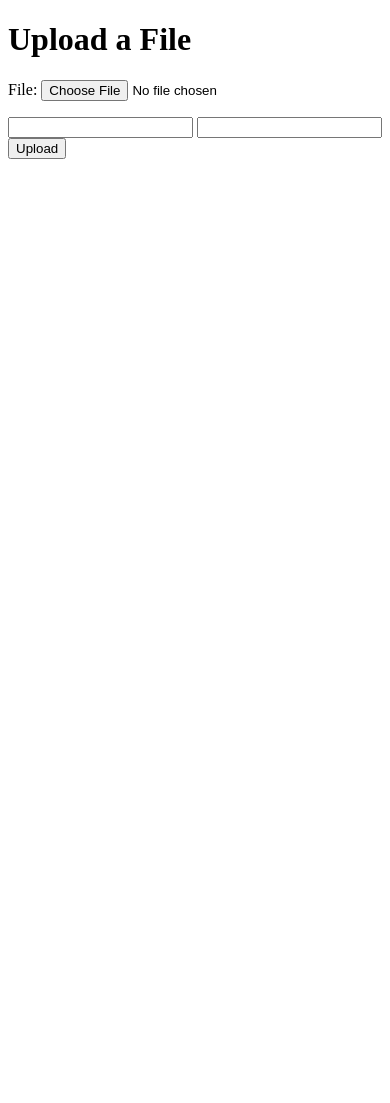
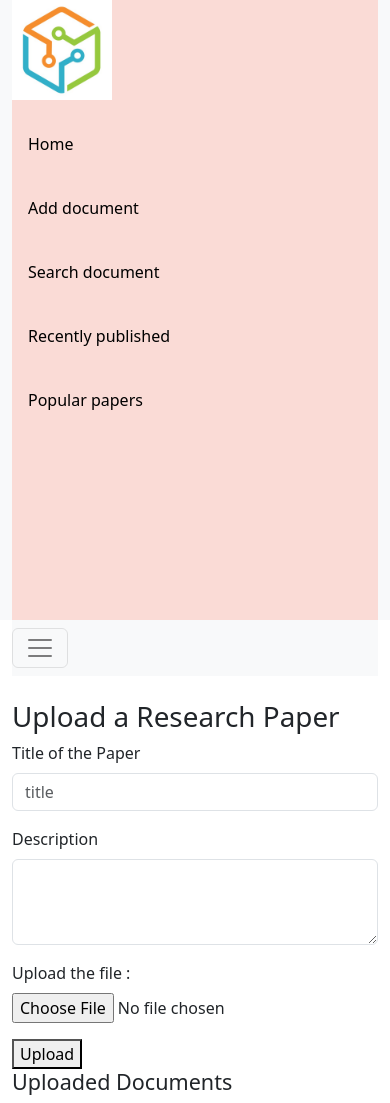
Before and after one commit to hindu-muppala/ResearchPapersManagamentSystem, a Django app: page /upload/ in a window 390 px wide. Before the commit the page ends 159 px from the top, so only its background shows below. Run offline with Django 4.2, Linux system fonts and the light colour scheme; some libraries are stand-ins or nearby versions.

Commit message:
basic funtionalites

```diff
--- a/researchpapermanagement/forms.py
+++ b/researchpapermanagement/forms.py
@@ -1,6 +1,8 @@
 from django import forms
 from .models import FileModel
+
+
 class FileForm(forms.ModelForm):
     class Meta:
         model = FileModel
-        fields = ['file']
+        fields = ['title', 'description', 'file']
--- a/researchpapermanagement/urls.py
+++ b/researchpapermanagement/urls.py
@@ -4,5 +4,9 @@ urlpatterns = [
 
     path('upload/', views.upload_file, name='upload_file'),
     path('files/', views.file_list, name='file_list'),
-
+    path('',views.home),
+    path('logIn',views.login),
+    path('signUp',views.SignUp),
+    path('createStudent',views.createStudent),
+    path('createFaculty',views.createFaculty)
 ]
--- a/researchpapermanagement/views.py
+++ b/researchpapermanagement/views.py
@@ -1,11 +1,12 @@
 
 from django.shortcuts import render, redirect
 from .forms import FileForm
-from .models import FileModel
+from .models import FileModel,Student,Faculty
+from django.http import HttpResponse
 # from .models import Candidate
 # form .models import Student
 def home(request):
-    return render()
+    return render(request,'base.html')
 def upload_file(request):
     if request.method == 'POST':
         form = FileForm(request.POST, request.FILES)
@@ -19,14 +20,12 @@ def file_list(request):
     files = FileModel.objects.all()
     return render(request, 'file_list.html', {'files': files})
 def login(request):
-     return render('loginpg.html')
+     return render(request,'loginpg.html')
 def SignUp(request):
     return render(request,'signUp.html')
 def createStudent(request):
-    if request.method== 'POST':
-        pass
+    pass
 def createFaculty(request):
-    if request.method== 'POST':
-        pass
+    return HttpResponse(request.GET)
 def dashboard(request):
     pass
--- a/researchpapers/settings.py
+++ b/researchpapers/settings.py
@@ -118,8 +118,11 @@ USE_TZ = True
 # Static files (CSS, JavaScript, Images)
 # https://docs.djangoproject.com/en/4.2/howto/static-files/
 
+
 STATIC_URL = 'static/'
-
+STATICFILES_DIRS = (
+    os.path.join(BASE_DIR, "static/"),
+)
 # Default primary key field type
 # https://docs.djangoproject.com/en/4.2/ref/settings/#default-auto-field
 
--- /dev/null
+++ b/templates/dashboard_base.html
@@ -0,0 +1,175 @@
+{% load static %}
+<!DOCTYPE html>
+<html>
+<head>
+    <title>Side Menu Example</title>
+    <style>
+	.position-sticky {
+		background-color: rgba(255, 99, 71, 0.2);
+	}
+	.container mt-4 {
+		background-color: #ADD8E6;
+	}
+    </style>
+    <link rel="stylesheet" href="https://stackpath.bootstrapcdn.com/bootstrap/4.5.2/css/bootstrap.min.css">
+    <link
+      href="https://cdn.jsdelivr.net/npm/bootstrap@5.3.1/dist/css/bootstrap.min.css"
+      rel="stylesheet"
+      integrity="sha384-4bw+/aepP/YC94hEpVNVgiZdgIC5+VKNBQNGCHeKRQN+PtmoHDEXuppvnDJzQIu9"
+      crossorigin="anonymous"
+    />
+</head>
+<body>
+    <div class="container-fluid ">
+        <div class="row">
+         <nav class="col-md-3 col-lg-2 d-md-block bg-light sidebar">
+    	<div class="position-sticky">
+        <ul class="nav flex-column">
+	    <li class="nav-item">
+		<img src="{% static 'logo.jpg' %}" width="100vw">
+            <li class="nav-item">
+		<img src="" width="" height="">
+                <a class="nav-link" href="#"><font color="black">Home</font></a>
+            </li>
+            <li class="nav-item">
+		<img src="" width="" height="">
+                <a class="nav-link" href="dms.html"><font color="black">Add document</font></a>
+            </li>
+            <li class="nav-item">
+		<img src="" width="" height="">
+                <a class="nav-link" href="#"><font color="black">Search document</font></a>
+            </li>
+	    <li class="nav-item">
+		<img src="" width="" height="">
+                <a class="nav-link" href="#"><font color="black">Recently published</font></a>
+            </li>
+	    <li class="nav-item">
+		<img src="" width="" height="">
+                <a class="nav-link" href="#"><font color="black">Popular papers</font></a>
+            </li>
+	    <li class="nav-item">
+		<img src="" width="" height="">
+		<a class="nav-link" href="#"></a>
+	    </li>
+	    <li class="nav-item">
+		<img src="" width="" height="">
+		<a class="nav-link" href="#"></a>
+	    </li>
+	    <li class="nav-item">
+		<img src="" width="" height="">
+		<a class="nav-link" href="#"></a>
+	    </li>
+	    <li class="nav-item">
+		<img src="" width="" height="">
+		<a class="nav-link" href="#"></a>
+	    </li>
+	    <li class="nav-item">
+		<img src="" width="" height="">
+		<a class="nav-link" href="#"></a>
+	    </li>
+        </ul>
+    </div>
+</nav>
+
+            </nav>
+            <main class="col-md-9 ml-sm-auto col-lg-10 px-md-4">
+                     <nav class="navbar navbar-expand-lg navbar-light bg-light">
+        <div class="container">
+            <!-- Navbar toggle button for mobile -->
+            <button class="navbar-toggler" type="button" data-toggle="collapse" data-target="#navbarNav"
+                    aria-controls="navbarNav" aria-expanded="false" aria-label="Toggle navigation">
+                <span class="navbar-toggler-icon"></span>
+            </button>
+
+            <!-- Navbar items -->
+            <div class="collapse navbar-collapse" id="navbarNav">
+                <!-- Form with search, filters, and search options -->
+                <form class="form-inline">
+
+                    <!-- Filter dropdown -->
+                    <div class="form-group mr-5">
+                        <label for="filterSelect">Filter:</label>
+                        <select class="form-control" id="filterSelect">
+                            <option value="">All</option>
+                            <option value="option1">Option 1</option>
+                            <option value="option2">Option 2</option>
+                            <option value="option3">Option 3</option>
+                        </select>
+                    </div>
+
+                    <!-- Search by topic checkbox -->
+                    <div class="form-check mr-5">
+                        <input type="checkbox" class="form-check-input" id="topicCheck">
+                        <label class="form-check-label" for="topicCheck">Search by Topic</label>
+                    </div>
+
+                    <!-- Search by faculty/student checkbox -->
+                    <div class="form-check mr-5">
+                        <input type="checkbox" class="form-check-input" id="facultyStudentCheck">
+                        <label class="form-check-label" for="facultyStudentCheck">Search by Faculty/Student</label>
+                    </div>
+
+                    <!-- Submit button (you can add additional actions if needed) -->
+                    <button type="submit" class="btn btn-primary">Search</button>
+                </form>
+            </div>
+        </div>
+    </nav>
+{% block content %}
+<div class="container mt-4">
+        <h2><font color="Tomato">Add documents</font></h2><br/>
+        <form>
+            <div class="form-group">
+                <label for="fileInput"><b>Select a file to upload:</b></label>
+                <input type="file" class="form-control-file" id="fileInput">
+            </div>
+            <button type="button" class="btn btn-primary" onclick="uploadFile()">Upload</button>
+        </form>
+
+        <hr>
+	<br/>
+{% endblock %}
+        <h4>Uploaded Documents</h4>
+        <ul id="documentList" class="list-group">
+            <!-- Display uploaded documents here -->
+        </ul>
+    </div>
+
+    <!-- Bootstrap JS -->
+    <script src="https://code.jquery.com/jquery-3.5.1.slim.min.js"></script>
+    <script src="https://cdn.jsdelivr.net/npm/@popperjs/core@2.9.1/dist/umd/popper.min.js"></script>
+    <script src="https://stackpath.bootstrapcdn.com/bootstrap/4.5.2/js/bootstrap.min.js"></script>
+
+    <script>
+        // Function to handle file upload
+        function uploadFile() {
+            const fileInput = document.getElementById('fileInput');
+            const fileList = fileInput.files;
+
+            if (fileList.length > 0) {
+                const documentList = document.getElementById('documentList');
+
+                // Iterate through the selected files and display their names
+                for (let i = 0; i < fileList.length; i++) {
+                    const fileName = fileList[i].name;
+
+                    // Create a list item and append it to the document list
+                    const listItem = document.createElement('li');
+                    listItem.className = 'list-group-item';
+                    listItem.textContent = fileName;
+                    documentList.appendChild(listItem);
+                }
+
+                // You can add code here to handle file upload to the server (not included in this example)
+                // You may use AJAX to send the files to the server for processing and storage.
+            }
+        }
+    </script>
+</main>
+        </div>
+    </div>
+    <script src="https://code.jquery.com/jquery-3.5.1.slim.min.js"></script>
+    <script src="https://cdn.jsdelivr.net/npm/@popperjs/core@2.9.1/dist/umd/popper.min.js"></script>
+    <script src="https://stackpath.bootstrapcdn.com/bootstrap/4.5.2/js/bootstrap.min.js"></script>
+</body>
+</html>
--- a/templates/upload_file.html
+++ b/templates/upload_file.html
@@ -1,16 +1,37 @@
-<!DOCTYPE html>
-<html>
-<head>
-    <title>Student</title>
-</head>
-<body>
-    <h1>Upload a File</h1>
-    <form method="post" enctype="multipart/form-data">
-        {% csrf_token %}
-        {{ form.as_p }}
-        <label><input type="title" name="title"></label>
-        <label><input type="text" name="description"></label>
-        <button type="submit">Upload</button>
-    </form>
-</body>
-</html>
+{% extends 'dashboard_base.html' %} {% block content %}
+<h1 class="mt-4 ">Upload a Research Paper</h1>
+<form method="post" enctype="multipart/form-data">
+  {% csrf_token %}
+  <form>
+    <div class="form-group">
+      <label for="exampleFormControlInput1">Title of the Paper</label>
+      <input
+        name="title"
+        type="text"
+        class="form-control"
+        id="exampleFormControlInput1"
+        placeholder="title"
+      />
+    </div>
+    <div class="form-group">
+      <label for="exampleFormControlTextarea1">Description</label>
+      <textarea
+        name="description"
+        class="form-control"
+        id="exampleFormControlTextarea1"
+        rows="3"
+      ></textarea>
+    </div>
+    <div class="form-group">
+      <label for="exampleFormControlFile1">Upload the file : </label>
+      <input
+        type="file"
+        name="file"
+        class="form-control-file"
+        id="exampleFormControlFile1"
+      />
+    </div>
+    <button type="submit">Upload</button>
+  </form>
+  {% endblock %}
+</form>
```
Also changed, not shown: templates/base.html (+6 -8 lines), templates/loginpg.html (+66 -10 lines), templates/signUp.html (+11 -17 lines), static/img1.webp (added), static/logo.jpg (added).
